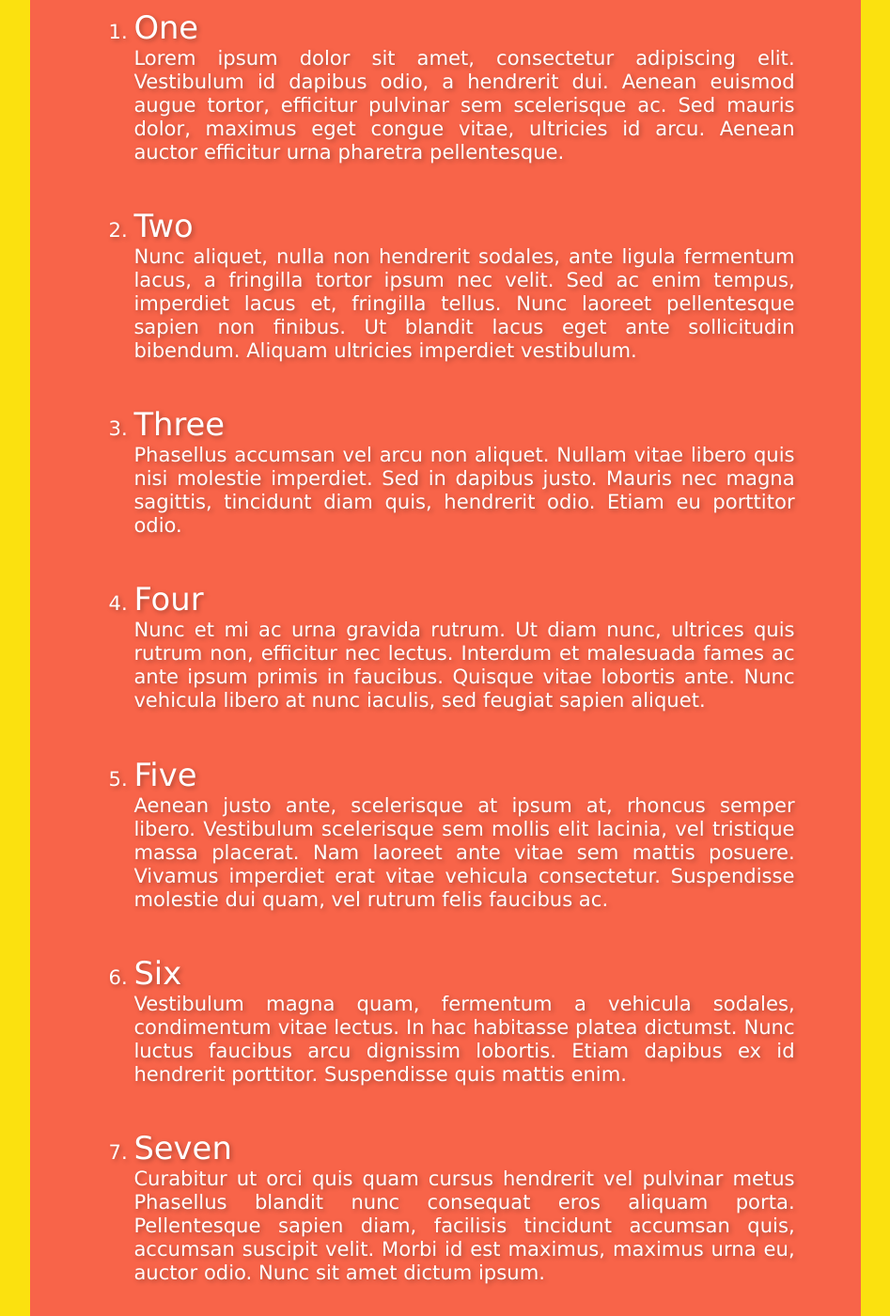
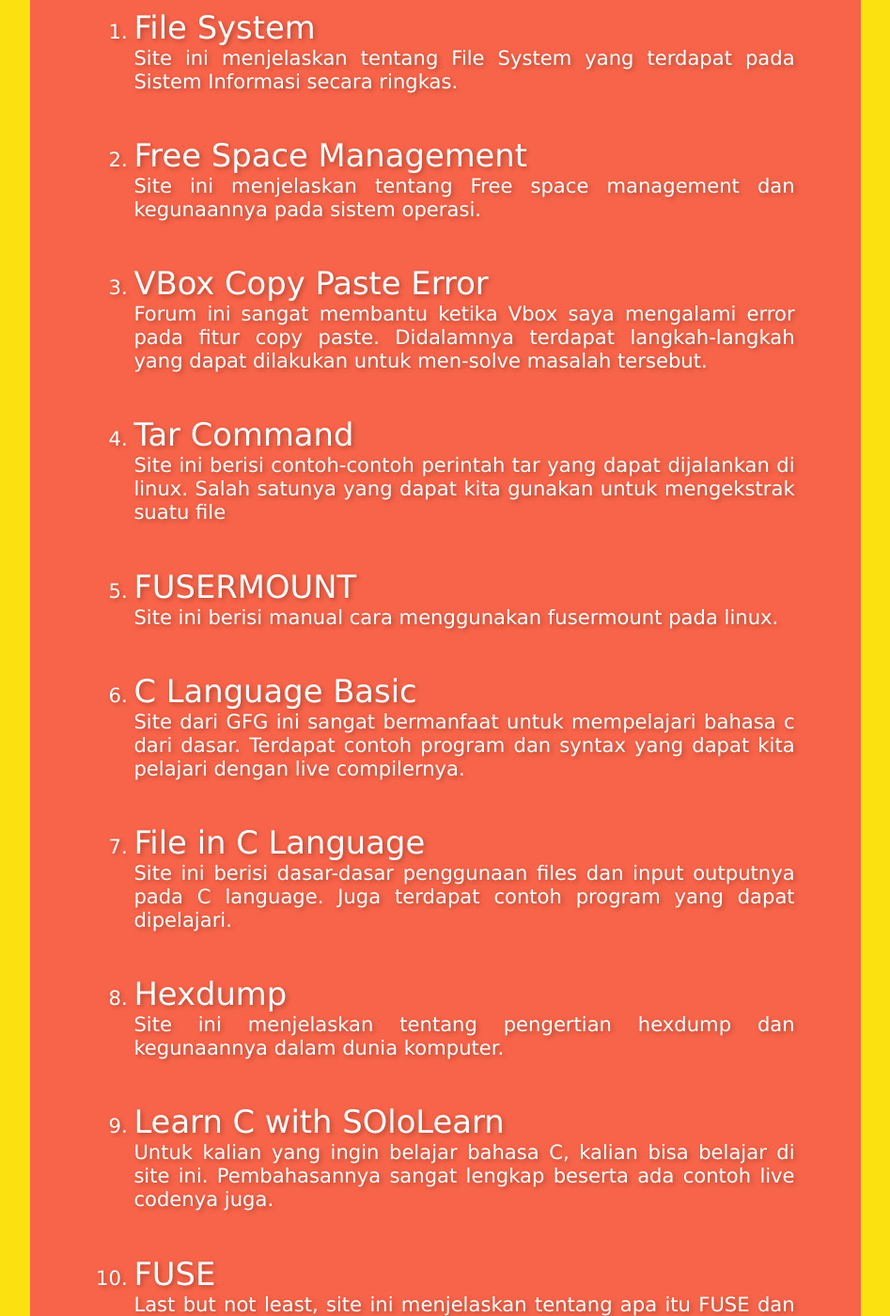
Before and after one commit to fayaadbsa/os211, a Jekyll site: the page built from w03.md, in a window 1280 px wide and 1400 px high, scrolled down 442 px. Shown: the whole window at 94% size, without its empty margins (166-1113 px from the left). Built offline with Jekyll 4.4.1, drawn with Linux system fonts in a browser that asks for light colours; our own code applies the rules of GitHub Pages for plain Markdown files; some of the changed text lies outside the part shown.

Commit message:
Update w03.md

```diff
--- a/w03.md
+++ b/w03.md
@@ -5,72 +5,32 @@ permalink: /W03/
 
 # Top 10 List of Week 03
 
-1. [One](https://en.wikipedia.org/wiki/1)<br>
-Lorem ipsum dolor sit amet, consectetur adipiscing elit.
-Vestibulum id dapibus odio, a hendrerit dui.
-Aenean euismod augue tortor, efficitur pulvinar sem scelerisque ac.
-Sed mauris dolor, maximus eget congue vitae, ultricies id arcu.
-Aenean auctor efficitur urna pharetra pellentesque.
+1. [File System](https://www.guru99.com/file-systems-operating-system.html)<br>
+Site ini menjelaskan tentang File System yang terdapat pada Sistem Informasi secara ringkas.
 
-2. [Two](https://en.wikipedia.org/wiki/2)<br>
-Nunc aliquet, nulla non hendrerit sodales, ante ligula fermentum lacus, a fringilla tortor ipsum nec velit.
-Sed ac enim tempus, imperdiet lacus et, fringilla tellus.
-Nunc laoreet pellentesque sapien non finibus.
-Ut blandit lacus eget ante sollicitudin bibendum.
-Aliquam ultricies imperdiet vestibulum.
+2. [Free Space Management](https://www.geeksforgeeks.org/free-space-management-in-operating-system/)<br>
+Site ini menjelaskan tentang Free space management dan kegunaannya pada sistem operasi.
 
-3. [Three](https://en.wikipedia.org/wiki/3)<br>
-Phasellus accumsan vel arcu non aliquet.
-Nullam vitae libero quis nisi molestie imperdiet.
-Sed in dapibus justo.
-Mauris nec magna sagittis, tincidunt diam quis, hendrerit odio.
-Etiam eu porttitor odio.
+3. [VBox Copy Paste Error](https://forums.virtualbox.org/viewtopic.php?f=6&t=97052)<br>
+Forum ini sangat membantu ketika Vbox saya mengalami error pada fitur copy paste. Didalamnya terdapat langkah-langkah yang dapat dilakukan untuk men-solve masalah tersebut.
 
-4. [Four](https://en.wikipedia.org/wiki/4)<br>
-Nunc et mi ac urna gravida rutrum.
-Ut diam nunc, ultrices quis rutrum non, efficitur nec lectus.
-Interdum et malesuada fames ac ante ipsum primis in faucibus.
-Quisque vitae lobortis ante.
-Nunc vehicula libero at nunc iaculis, sed feugiat sapien aliquet.
+4. [Tar Command](https://www.tecmint.com/18-tar-command-examples-in-linux/#:~:text=The%20tar%20command%20used%20to,disk%20or%20machine%20to%20machine.)<br>
+Site ini berisi contoh-contoh perintah tar yang dapat dijalankan di linux. Salah satunya yang dapat kita gunakan untuk mengekstrak suatu file
 
-5. [Five](https://en.wikipedia.org/wiki/5)<br>
-Aenean justo ante, scelerisque at ipsum at, rhoncus semper libero.
-Vestibulum scelerisque sem mollis elit lacinia, vel tristique massa placerat.
-Nam laoreet ante vitae sem mattis posuere.
-Vivamus imperdiet erat vitae vehicula consectetur.
-Suspendisse molestie dui quam, vel rutrum felis faucibus ac.
+5. [FUSERMOUNT](http://manpages.ubuntu.com/manpages/trusty/man1/fusermount.1.html)<br>
+Site ini berisi manual cara menggunakan fusermount pada linux.
 
-6. [Six](https://en.wikipedia.org/wiki/6)<br>
-Vestibulum magna quam, fermentum a vehicula sodales, condimentum vitae lectus.
-In hac habitasse platea dictumst.
-Nunc luctus faucibus arcu dignissim lobortis.
-Etiam dapibus ex id hendrerit porttitor.
-Suspendisse quis mattis enim.
+6. [C Language Basic](https://www.geeksforgeeks.org/c-programming-language/?ref=leftbar)<br>
+Site dari GFG ini sangat bermanfaat untuk mempelajari bahasa c dari dasar. Terdapat contoh program dan syntax yang dapat kita pelajari dengan live compilernya.
 
-7. [Seven](https://en.wikipedia.org/wiki/7)<br>
-Curabitur ut orci quis quam cursus hendrerit vel pulvinar metus
-Phasellus blandit nunc consequat eros aliquam porta.
-Pellentesque sapien diam, facilisis tincidunt accumsan quis, accumsan suscipit velit.
-Morbi id est maximus, maximus urna eu, auctor odio.
-Nunc sit amet dictum ipsum.
+7. [File in C Language](https://www.geeksforgeeks.org/basics-file-handling-c/)<br>
+Site ini berisi dasar-dasar penggunaan files dan input outputnya pada C language. Juga terdapat contoh program yang dapat dipelajari.
 
-8. [Eight](https://en.wikipedia.org/wiki/8)<br>
-Curabitur mauris neque, mollis feugiat ante id, molestie eleifend nunc.
-Cras tincidunt bibendum dignissim.
-Donec non mauris tincidunt, aliquam lorem eget, porta odio.
-Maecenas ac arcu urna.
-Cras congue tellus lacus.
+8. [Hexdump](https://opensource.com/article/19/8/dig-binary-files-hexdump#:~:text=Hexdump%20is%20a%20utility%20that,%2C%20reverse%20engineering%2C%20and%20programming.)<br>
+Site ini menjelaskan tentang pengertian hexdump dan kegunaannya dalam dunia komputer.
 
-9. [Nine](https://en.wikipedia.org/wiki/9)<br>
-Mauris urna libero, varius in purus nec, tempor pharetra lorem.
-Vivamus lorem nisi, mattis ut tellus at, tincidunt cursus libero.
-Curabitur vehicula placerat neque eget iaculis.
-Nulla facilisi.
-Cras condimentum leo a libero cursus lacinia.
+9. [Learn C with SOloLearn](https://www.sololearn.com/learning/1089)<br>
+Untuk kalian yang ingin belajar bahasa C, kalian bisa belajar di site ini. Pembahasannya sangat lengkap beserta ada contoh live codenya juga.
 
-10. [Ten](https://en.wikipedia.org/wiki/10)<br>
-Nunc imperdiet gravida lorem vitae tincidunt.
-Phasellus tristique nulla at justo finibus pulvinar.
-Phasellus in leo vitae sem congue sollicitudin eu sed risus.
-Aliquam erat volutpat.
-Proin in erat fringilla, pulvinar nisl quis, vulputate purus.
+10. [FUSE](https://www.kernel.org/doc/html/latest/filesystems/fuse.html)<br>
+Last but not least, site ini menjelaskan tentang apa itu FUSE dan cara penggunaannya pada linux.
```
